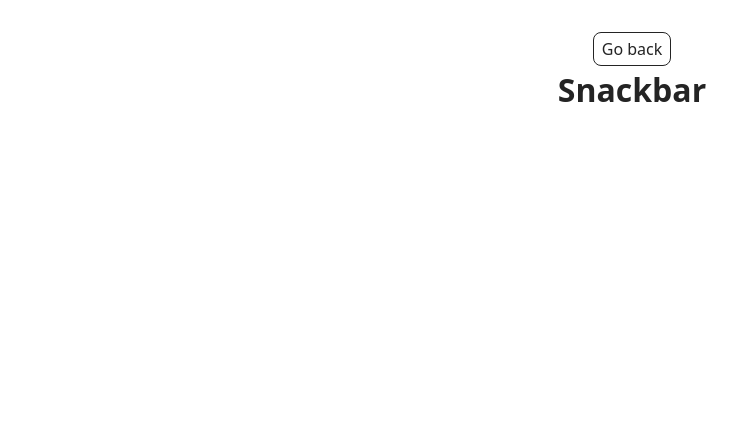
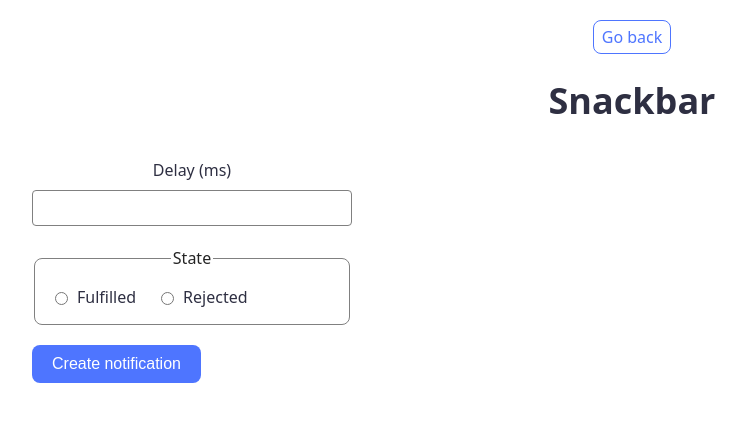
Before and after one commit to Veniela/goit-js-hw-10, a website built with Vite: page src/2-snackbar.html in a window 1280 px wide. Shown: the whole page, without its empty margins (8-754 px from the left). Built offline with nearby package versions, Linux system fonts and the light colour scheme.

Commit message:
snackbar

```diff
--- a/src/2-snackbar.html
+++ b/src/2-snackbar.html
@@ -13,6 +13,27 @@
         <a class="back-link" href="./index.html">Go back</a>
 
         <h1 class="main-title">Snackbar</h1>
+
+        <form class="form">
+          <label>
+            Delay (ms)
+            <input type="number" name="delay" required />
+          </label>
+
+          <fieldset>
+            <legend>State</legend>
+            <label>
+              <input type="radio" name="state" value="fulfilled" required />
+              Fulfilled
+            </label>
+            <label>
+              <input type="radio" name="state" value="rejected" required />
+              Rejected
+            </label>
+          </fieldset>
+
+          <button type="submit">Create notification</button>
+        </form>
       </div>
     </main>
     <script type="module" src="./js/2-snackbar.js"></script>
--- /dev/null
+++ b/src/css/2-snackbar.css
@@ -0,0 +1,74 @@
+.form {
+    display: flex;
+    flex-direction: column;
+    gap: 20px;
+    width: 320px;
+    margin-top: 30px;
+}
+
+.form label {
+    display: flex;
+    flex-direction: column;
+    gap: 8px;
+    font-size: 16px;
+    color: #2e2f42;
+}
+
+.form input[type="number"] {
+    padding: 8px 12px;
+    border: 1px solid #808080;
+    border-radius: 4px;
+    font-size: 16px;
+}
+
+.form fieldset {
+    display: flex;
+    gap: 20px;
+    padding: 15px;
+    border: 1px solid #808080;
+    border-radius: 8px;
+}
+
+.form fieldset label {
+    flex-direction: row;
+    align-items: center;
+    gap: 6px;
+}
+
+.form button {
+    width: fit-content;
+    padding: 10px 20px;
+    border: none;
+    border-radius: 8px;
+    background-color: #4e75ff;
+    color: white;
+    font-size: 16px;
+    cursor: pointer;
+    transition: background-color 0.3s ease;
+}
+
+.form button:hover {
+    background-color: #6c8cff;
+}
+
+.form button:active {
+    background-color: #3555cc;
+}
+
+.main-title {
+    margin-top: 20px;
+    font-size: 36px;
+    color: #2e2f42;
+}
+
+.back-link {
+    display: inline-block;
+    margin-top: 20px;
+    color: #4e75ff;
+    text-decoration: none;
+    font-size: 16px;
+}
+
+.back-link:hover {
+    text-decoration: underline;
+}
--- a/src/css/styles.css
+++ b/src/css/styles.css
@@ -16,3 +16,4 @@
 @import url('./badges.css');
 @import url('./back-link.css');
 @import url('./1-timer.css');
+@import url('./2-snackbar.css');
--- a/src/js/2-snackbar.js
+++ b/src/js/2-snackbar.js
@@ -0,0 +1,37 @@
+import iziToast from "izitoast";
+import "izitoast/dist/css/iziToast.min.css";
+
+const form = document.querySelector(".form");
+
+form.addEventListener("submit", event => {
+  event.preventDefault();
+
+  const delay = Number(form.elements.delay.value);
+  const state = form.elements.state.value;
+
+  const promise = new Promise((resolve, reject) => {
+    setTimeout(() => {
+      if (state === "fulfilled") {
+        resolve(delay);
+      } else {
+        reject(delay);
+      }
+    }, delay);
+  });
+
+  promise
+    .then(delay => {
+      iziToast.success({
+        message: `✅ Fulfilled promise in ${delay}ms`,
+        position: "topRight",
+      });
+    })
+    .catch(delay => {
+      iziToast.error({
+        message: `❌ Rejected promise in ${delay}ms`,
+        position: "topRight",
+      });
+    });
+
+  form.reset();
+});
```
